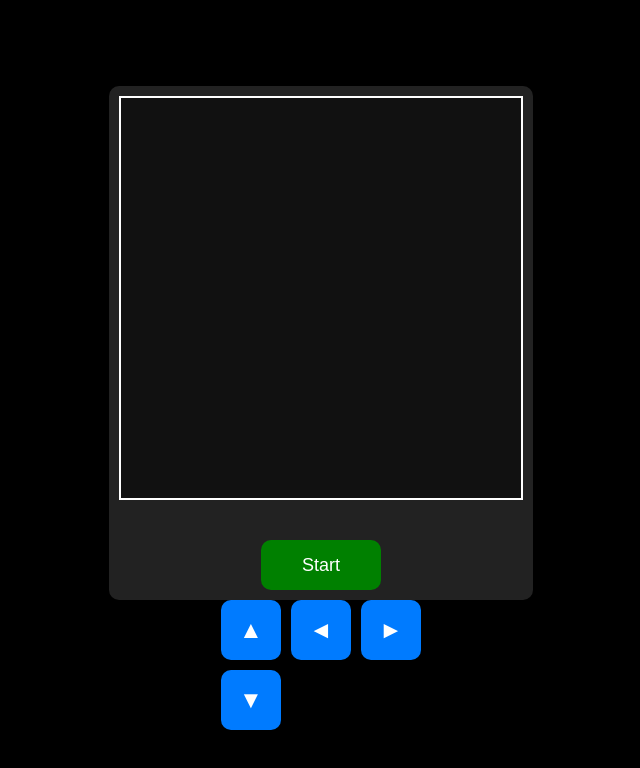
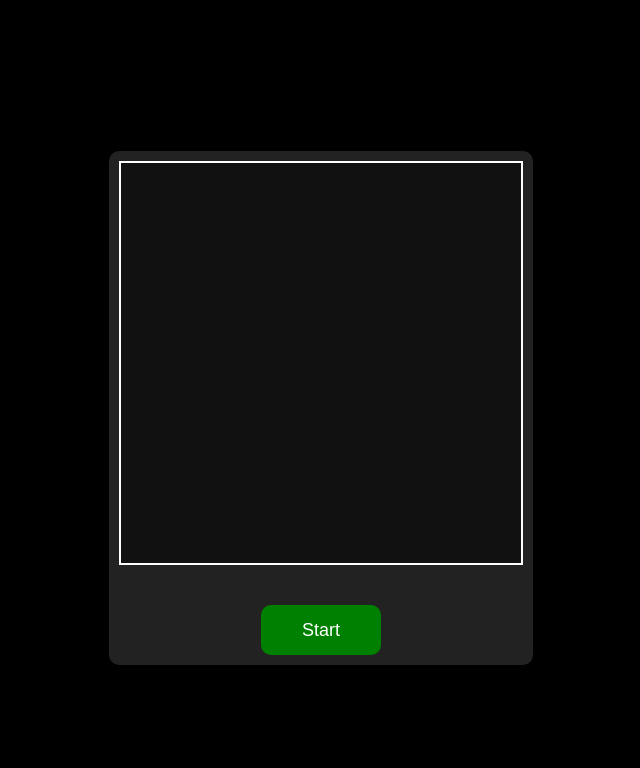
Before and after one commit to timolisikov/games, a plain HTML site: page snake/script.html in a window 1280 px wide. Shown: the whole page, without its empty margins (319-959 px from the left). Drawn offline with Linux system fonts and the light colour scheme.

Commit message:
cool touchscreen

```diff
--- a/snake/script.html
+++ b/snake/script.html
@@ -12,6 +12,7 @@
             justify-content: center;
             height: 100vh;
             background-color: black;
+            touch-action: none;
         }
         .game-container {
             display: flex;
@@ -25,26 +26,6 @@
             background-color: #111;
             border: 2px solid white;
             margin-bottom: 20px;
-        }
-        .controls {
-            display: grid;
-            grid-template-columns: repeat(3, 60px);
-            gap: 10px;
-            justify-content: center;
-        }
-        .button {
-            width: 60px;
-            height: 60px;
-            font-size: 24px;
-            text-align: center;
-            background-color: #007BFF;
-            color: white;
-            border: none;
-            border-radius: 10px;
-            cursor: pointer;
-        }
-        .button:active {
-            background-color: #0056b3;
         }
         #start-button {
             margin-top: 20px;
@@ -68,13 +49,6 @@
         <button id="start-button" onclick="startGame()">Start</button>
     </div>
 
-    <div class="controls">
-        <button class="button" onclick="changeDirection('UP')">▲</button>
-        <button class="button" onclick="changeDirection('LEFT')">◄</button>
-        <button class="button" onclick="changeDirection('RIGHT')">►</button>
-        <button class="button" onclick="changeDirection('DOWN')">▼</button>
-    </div>
-
 <script>
 let canvas = document.getElementById('canvas');
 let ctx = canvas.getContext('2d');
@@ -86,6 +60,8 @@ let food = { x: 5, y: 5 };
 let direction = 'LEFT';
 let gameRunning = false;
 let gameInterval;
+let touchStartX = 0;
+let touchStartY = 0;
 
 function placeFood() {
     food.x = Math.floor(Math.random() * cols);
@@ -131,12 +107,25 @@ document.addEventListener('keydown', (e) => {
     if (e.keyCode === 40 && direction !== 'UP') direction = 'DOWN';
 });
 
-function changeDirection(newDirection) {
-    if (newDirection === 'LEFT' && direction !== 'RIGHT') direction = 'LEFT';
-    if (newDirection === 'UP' && direction !== 'DOWN') direction = 'UP';
-    if (newDirection === 'RIGHT' && direction !== 'LEFT') direction = 'RIGHT';
-    if (newDirection === 'DOWN' && direction !== 'UP') direction = 'DOWN';
-}
+document.addEventListener('touchstart', (e) => {
+    touchStartX = e.touches[0].clientX;
+    touchStartY = e.touches[0].clientY;
+});
+
+document.addEventListener('touchmove', (e) => {
+    if (!gameRunning) return;
+    let deltaX = e.touches[0].clientX - touchStartX;
+    let deltaY = e.touches[0].clientY - touchStartY;
+    if (Math.abs(deltaX) > Math.abs(deltaY)) {
+        if (deltaX > 0 && direction !== 'LEFT') direction = 'RIGHT';
+        else if (deltaX < 0 && direction !== 'RIGHT') direction = 'LEFT';
+    } else {
+        if (deltaY > 0 && direction !== 'UP') direction = 'DOWN';
+        else if (deltaY < 0 && direction !== 'DOWN') direction = 'UP';
+    }
+    touchStartX = e.touches[0].clientX;
+    touchStartY = e.touches[0].clientY;
+});
 
 function startGame() {
     if (!gameRunning) {
```
